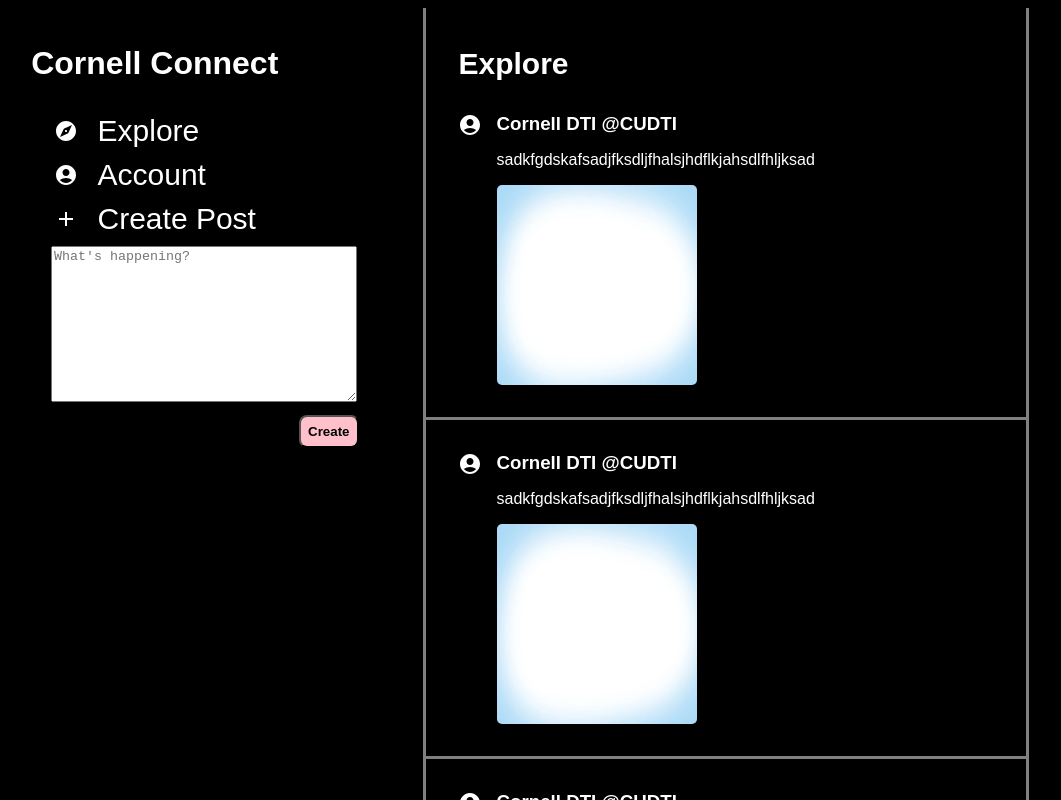
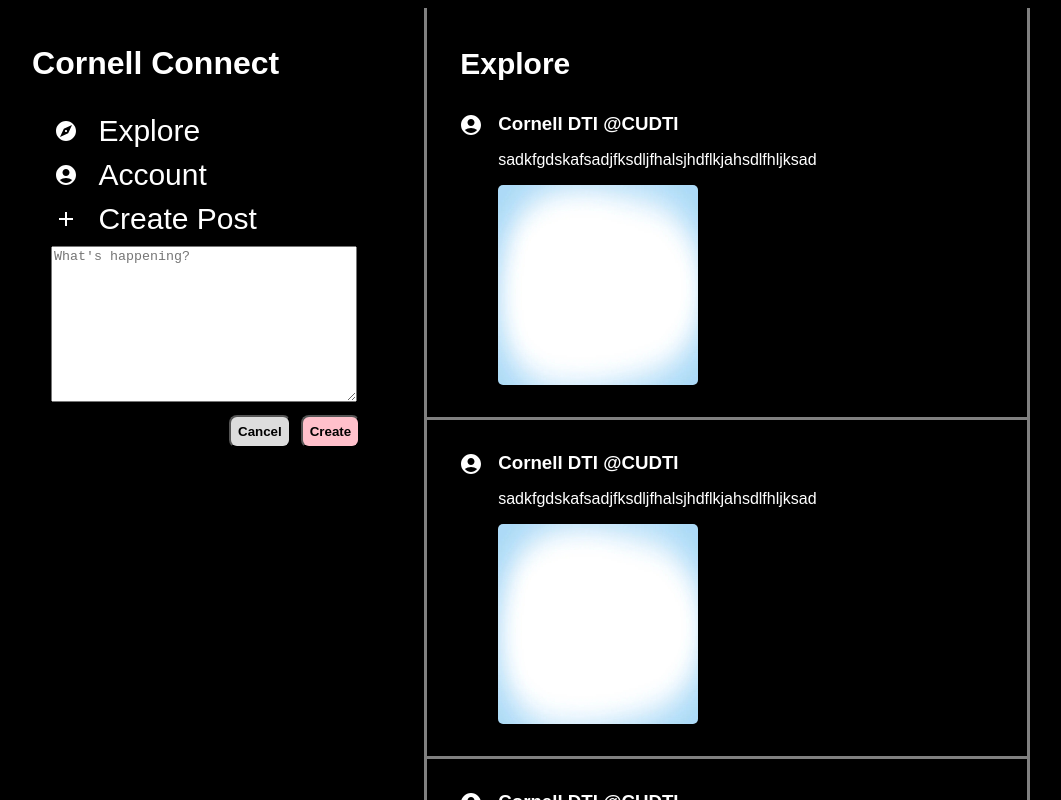
Before and after one commit to lilymkrtchyan/club-social-media, a Next.js app: page / in a window 1280 px wide. Shown: the top 800 px of the page, without its empty margins (121-1182 px from the left). Built offline with nearby package versions, Linux system fonts and the light colour scheme.

Commit message:
Added show/hide feature of Create Post

```diff
--- a/components/CreatePost.tsx
+++ b/components/CreatePost.tsx
@@ -1,11 +1,24 @@
 import AddIcon from '@mui/icons-material/Add';
+
+const createPost = () => {
+  var x = document.getElementById("cp");
+  if (x!.style.display === "none") {
+    x!.style.display = "block";
+  }
+  else {
+    x!.style.display = "none";
+  }
+
+  document.getElementById("text").value = ""
+}
 
 const CreatePost = () => {
   return (
-    <div className="createpost">
-      <textarea className = "createposttext" placeholder="What's happening?"></textarea>
+    <div id = "cp" className="createpost">
+      <textarea id="text" className = "createposttext" placeholder="What's happening?"></textarea>
       <br></br>
-      <button className = "createpostbutton">Create</button>
+      <button className = "cancelbutton" onClick={createPost}>Cancel</button>
+      <button className = "createpostbutton" onClick={createPost}>Create</button>
     </div>
   )
 }
--- a/components/sidebar.tsx
+++ b/components/sidebar.tsx
@@ -5,10 +5,11 @@ import AccountCircleIcon from '@mui/icons-material/AccountCircle';
 import CreatePost from "./CreatePost"
 import AddIcon from '@mui/icons-material/Add';
 
-var isTrue = true
-
 const createPost = () => {
-  isTrue = !isTrue
+  var x = document.getElementById("cp");
+  if (x!.style.display === "none") {
+    x!.style.display = "block";
+  }
 }
 
 const Sidebar = () => {
@@ -18,7 +19,6 @@ const Sidebar = () => {
       <ul >
         <li>
             <ExploreIcon />
-
             <Link href="/" className="Link">Explore</Link>
         </li>
         <li>
@@ -26,11 +26,10 @@ const Sidebar = () => {
           <Link href="/account" className="Link">Account</Link>
         </li>
           <li>
-            <AddIcon /><span className="createpost">Create Post</span>
-            {/* <div><CreatePost /></div> */}
+            <AddIcon /><span className="createpost" onClick={createPost}>Create Post</span>
           </li>
       </ul>
-      {isTrue ? <CreatePost /> : <></>}
+      <CreatePost />
     </div>
   )
 }
--- a/styles/global.css
+++ b/styles/global.css
@@ -121,8 +121,16 @@ h3 {
   margin-left: 100px;
 }
 
+.cancelbutton {
+  margin-left: 278px;
+  background-color: rgb(221, 221, 221);
+  padding: 7px;
+  border-radius: 8px;
+  font-weight: bold;
+}
+
 .createpostbutton {
-  margin-left: 348px;
+  margin-left: 10px;
   background-color: pink;
   padding: 7px;
   border-radius: 8px;
```
Also changed, not shown: 1 other file (tests, documents, lock files or other folders).
